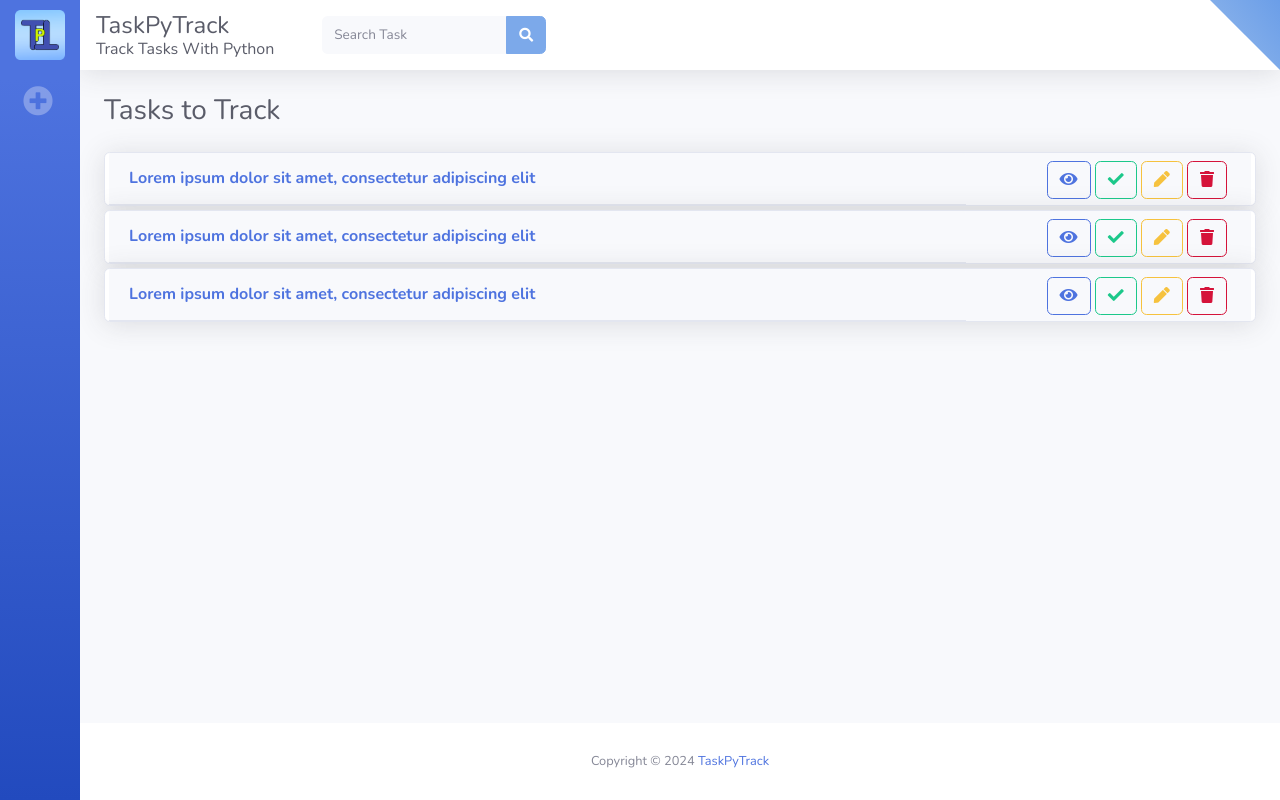
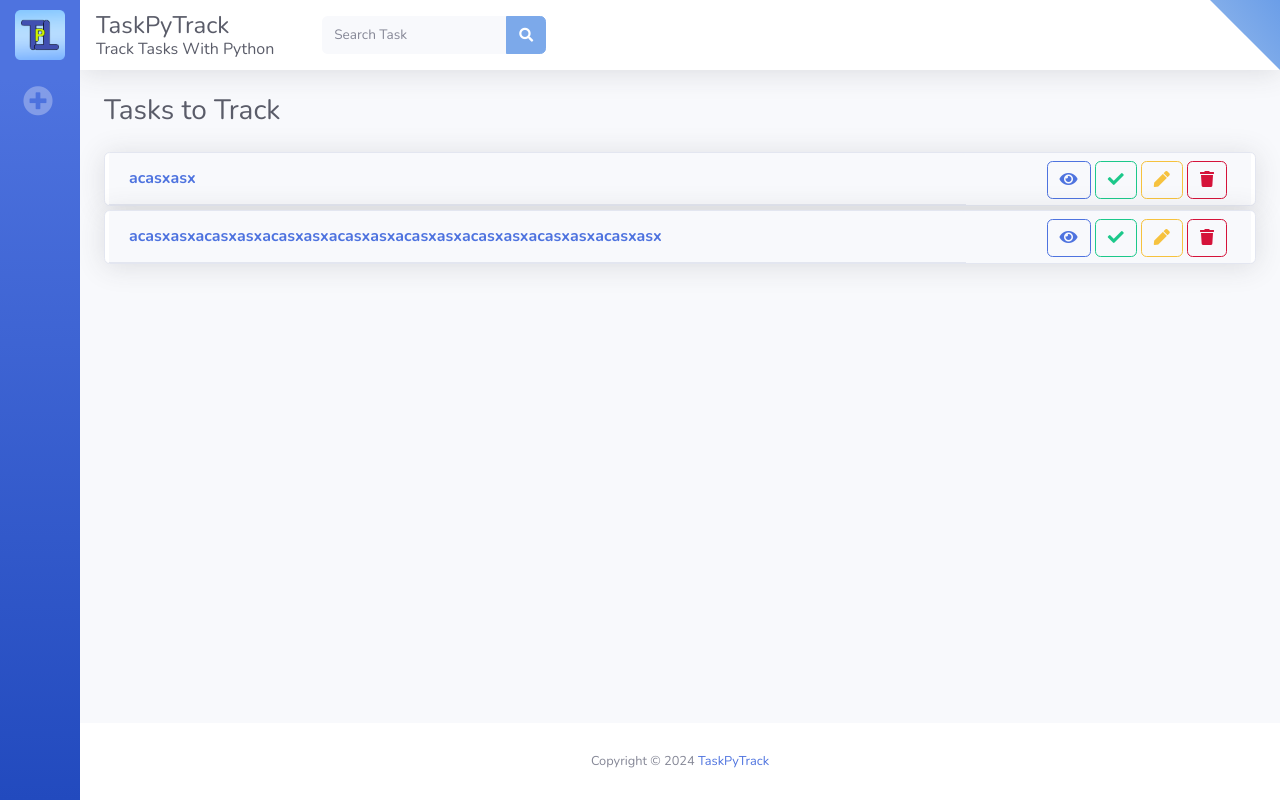
Before and after one commit to farzadasgari/TaskPyTrack, a Django app: page / in a window 1280 px wide. Run offline with Django 5.2, Linux system fonts and the light colour scheme; data comes from the database, SQL or seed files in the repository; both versions use the stored data as it was after the commit; some libraries are stand-ins or nearby versions.

Commit message:
Tasks are displayed on the home page

```diff
--- a/Templates/Index.html
+++ b/Templates/Index.html
@@ -156,14 +156,15 @@
 
         <!-- Content Row -->
         <div class="row">
-          <div class="col-xl-12 col-md-12">
+            {% for task in tasks %}
+            	<div class="col-xl-12 col-md-12">
             <div class="card shadow mb-1">
               <!-- Card Header - Accordion -->
               <div class="row mr-1 ml-1" style="background-color:#f8f9fc">
-                <a href="#task-title1" class="d-block card-header py-3 w-75" data-toggle="collapse"
+                <a href="#task-title{{ task.pk }}" class="d-block card-header py-3 w-75" data-toggle="collapse"
                    role="button" aria-expanded="false" aria-controls="task-title">
                   <h6 class="m-0 font-weight-bold text-primary">
-                    Lorem ipsum dolor sit amet, consectetur adipiscing elit
+                    {{ task.Task }}
                   </h6>
                 </a>
                 <div class="text-right w-25 pr-4 pt-2">
@@ -182,94 +183,16 @@
                 </div>
               </div>
               <!-- Card Content - Collapse -->
-              <div class="collapse" id="task-title1">
-                <div class="card-body">
-                  Lorem ipsum dolor sit amet, consectetur adipiscing elit, sed do eiusmod tempor incididunt ut labore et
-                  dolore magna aliqua. Egestas purus viverra accumsan in nisl nisi. Arcu cursus vitae congue mauris
-                  rhoncus aenean vel elit scelerisque. In egestas erat imperdiet sed euismod nisi porta lorem mollis.
-                  Morbi tristique senectus et netus. Mattis pellentesque id nibh tortor id aliquet lectus proin. Sapien
-                  faucibus et molestie ac feugiat sed lectus vestibulum. Ullamcorper velit sed ullamcorper morbi
-                  tincidunt ornare massa eget. Dictum varius duis at consectetur lorem.
+              <div class="collapse" id="task-title{{ task.pk }}">
+                <div class="card-body">{{ task.Description }}
                 </div>
               </div>
             </div>
           </div>
-          <div class="col-xl-12 col-md-12">
-            <div class="card shadow mb-1">
-              <!-- Card Header - Accordion -->
-              <div class="row mr-1 ml-1" style="background-color:#f8f9fc">
-                <a href="#task-title2" class="d-block card-header py-3 w-75" data-toggle="collapse"
-                   role="button" aria-expanded="false" aria-controls="task-title">
-                  <h6 class="m-0 font-weight-bold text-primary">
-                    Lorem ipsum dolor sit amet, consectetur adipiscing elit
-                  </h6>
-                </a>
-                <div class="text-right w-25 pr-4 pt-2">
-                  <a href="#" class="btn btn-outline-primary">
-                    <i class="fa fa-eye"></i>
-                  </a>
-                  <a href="#" class="btn btn-outline-success">
-                    <i class="fa fa-check"></i>
-                  </a>
-                  <a href="#" class="btn btn-outline-warning">
-                    <i class="fa fa-pen"></i>
-                  </a>
-                  <a href="#" class="btn btn-outline-danger">
-                    <i class="fa fa-trash"></i>
-                  </a>
-                </div>
-              </div>
-              <!-- Card Content - Collapse -->
-              <div class="collapse" id="task-title2">
-                <div class="card-body">
-                  Lorem ipsum dolor sit amet, consectetur adipiscing elit, sed do eiusmod tempor incididunt ut labore et
-                  dolore magna aliqua. Egestas purus viverra accumsan in nisl nisi. Arcu cursus vitae congue mauris
-                  rhoncus aenean vel elit scelerisque. In egestas erat imperdiet sed euismod nisi porta lorem mollis.
-                  Morbi tristique senectus et netus. Mattis pellentesque id nibh tortor id aliquet lectus proin. Sapien
-                  faucibus et molestie ac feugiat sed lectus vestibulum. Ullamcorper velit sed ullamcorper morbi
-                  tincidunt ornare massa eget. Dictum varius duis at consectetur lorem.
-                </div>
-              </div>
-            </div>
-          </div>
-          <div class="col-xl-12 col-md-12">
-            <div class="card shadow mb-1">
-              <!-- Card Header - Accordion -->
-              <div class="row mr-1 ml-1" style="background-color:#f8f9fc">
-                <a href="#task-title3" class="d-block card-header py-3 w-75" data-toggle="collapse"
-                   role="button" aria-expanded="false" aria-controls="task-title">
-                  <h6 class="m-0 font-weight-bold text-primary">
-                    Lorem ipsum dolor sit amet, consectetur adipiscing elit
-                  </h6>
-                </a>
-                <div class="text-right w-25 pr-4 pt-2">
-                  <a href="#" class="btn btn-outline-primary">
-                    <i class="fa fa-eye"></i>
-                  </a>
-                  <a href="#" class="btn btn-outline-success">
-                    <i class="fa fa-check"></i>
-                  </a>
-                  <a href="#" class="btn btn-outline-warning">
-                    <i class="fa fa-pen"></i>
-                  </a>
-                  <a href="#" class="btn btn-outline-danger">
-                    <i class="fa fa-trash"></i>
-                  </a>
-                </div>
-              </div>
-              <!-- Card Content - Collapse -->
-              <div class="collapse" id="task-title3">
-                <div class="card-body">
-                  Lorem ipsum dolor sit amet, consectetur adipiscing elit, sed do eiusmod tempor incididunt ut labore et
-                  dolore magna aliqua. Egestas purus viverra accumsan in nisl nisi. Arcu cursus vitae congue mauris
-                  rhoncus aenean vel elit scelerisque. In egestas erat imperdiet sed euismod nisi porta lorem mollis.
-                  Morbi tristique senectus et netus. Mattis pellentesque id nibh tortor id aliquet lectus proin. Sapien
-                  faucibus et molestie ac feugiat sed lectus vestibulum. Ullamcorper velit sed ullamcorper morbi
-                  tincidunt ornare massa eget. Dictum varius duis at consectetur lorem.
-                </div>
-              </div>
-            </div>
-          </div>
+            {% endfor %}
+
+
+
         </div>
 
       </div>
```
Also changed, not shown: db.sqlite3.
